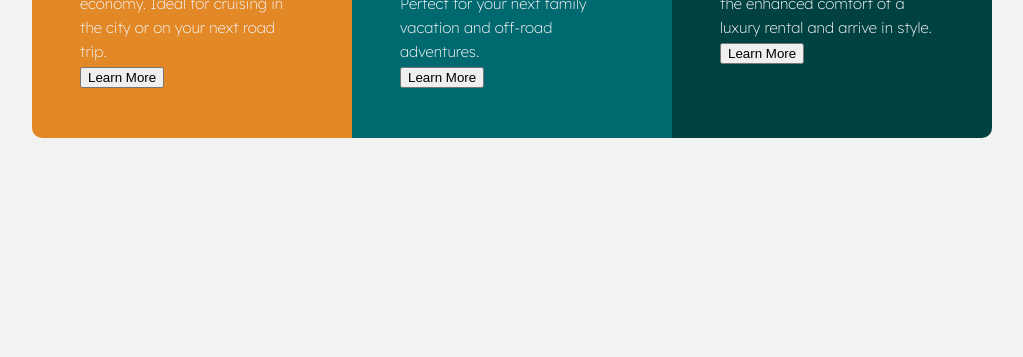
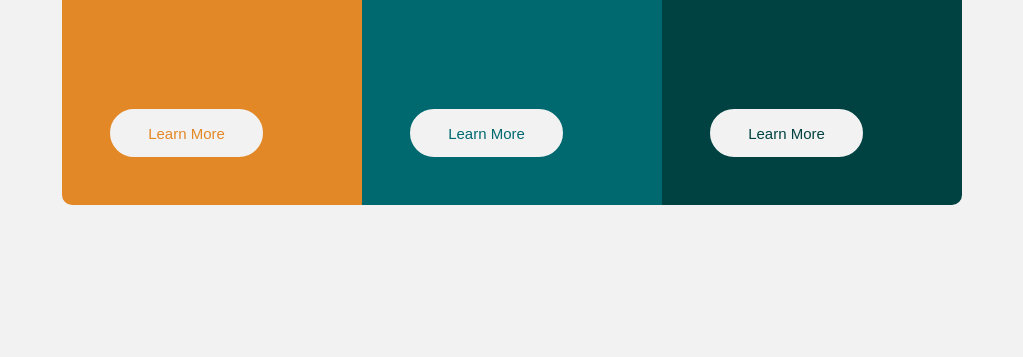
Before and after one commit to natanaeltome/3-column-preview-card, a plain HTML site: page index.html in a window 1280 px wide. Shown: the part 459-816 px from the top of the page, without its empty margins (128-1151 px from the left). Drawn offline with Linux system fonts and the light colour scheme.

Commit message:
Fixed issue with layout with Luxury card, added style to buttons,changed fonts

```diff
--- a/index.html
+++ b/index.html
@@ -6,7 +6,7 @@
         <meta http-equiv="X-UA-Compatible" content="IE=edge">
         <meta name="viewport" content="width=device-width, initial-scale=1.0">
         <link
-            href="https://fonts.googleapis.com/css2?family=Big+Shoulders+Display:wght@700&family=Lexend+Deca:wght@200&display=swap"
+            href="https://fonts.googleapis.com/css2?family=Big+Shoulders+Display:wght@700&family=Lexend+Deca:wght@400&display=swap"
             rel="stylesheet">
         <link href="./styles/style.css" rel="stylesheet">
         <title>3-column component</title>
@@ -20,9 +20,7 @@
                 <p class="card__paragraph">Choose a sedan for its affordability and excellent fuel economy. Ideal for
                     cruising in the city or on
                     your next road trip.</p>
-                <div class="card__button">
-                    <button>Learn More</button>
-                </div>
+                <button class="card__button--sedan">Learn More</button>
             </div>
             <div class="card--suv">
                 <img class="card__icon" src="./assets/icon-suvs.svg" alt="icon with suv representation">
@@ -30,10 +28,7 @@
                 <p class="card__paragraph">Take an SUV for its spacious interior, power, and versatility. Perfect for
                     your next family vacation
                     and off-road adventures.</p>
-                <div class="card__button">
-                    <button>Learn More</button>
-                </div>
-
+                <button class="card__button--suv">Learn More</button>
             </div>
             <div class="card--luxury">
                 <img class="card__icon" src="./assets/icon-luxury.svg" alt="icon with luxury car representation">
@@ -41,9 +36,7 @@
                 <p class="card__paragraph">Cruise in the best car brands without the bloated prices. Enjoy the enhanced
                     comfort of a luxury
                     rental and arrive in style.</p>
-                <div class="card__button">
-                    <button>Learn More</button>
-                </div>
+                <button class="card__button--luxury">Learn More</button>
             </div>
         </main>
     </body>
--- a/styles/_components.scss
+++ b/styles/_components.scss
@@ -23,26 +23,50 @@
 
 .card__icon {
     align-self: flex-start;
-    padding-bottom: $padding-card-icon-bottom;
 }
 
 .card__title {
     font-family: $font-family-card-title;
     font-size: $font-size-card-title;
-    color: $color-card-text;
+    color: $color-card-title;
     text-transform: uppercase;
-    padding-bottom: $padding-card-title-bottom;
 }
 
 .card__paragraph {
     font-family: $font-family-card-paragraph;
     font-size: $font-size-card-paragraph;
-    color: $color-card-text;
-    //padding-bottom: $padding-card-paragraph-bottom;
+    color: $color-card-paragraph;
 }
 
 .card__button {
-    flex-direction: column;
-    justify-content: space-between;
-    margin-bottom: 0
+    align-self: flex-start;
+    margin-top: $padding-card-button-top;
+    width: 75%;
+    height: 3rem;
+    font-size: $font-size-card-button;
+    background-color: $color-card-bg-button;
+    cursor: pointer;
+    border-color: $color-card-bg-button;
+    border-style: solid;
+    border-radius: 2.5rem;
 }
+
+.card__button--sedan {
+    @extend .card__button;
+    color: $color-card-bg-sedan;
+}
+
+.card__button--suv {
+    @extend .card__button;
+    color: $color-card-bg-suv;
+}
+
+.card__button--luxury {
+    @extend .card__button;
+    color: $color-card-bg-luxury;
+}
+
+.card__button:hover {
+    background-color: transparent;
+    color: $color-card-bg-button;
+}
--- a/styles/_core.scss
+++ b/styles/_core.scss
@@ -3,19 +3,19 @@
     $color-card-bg-sedan: hsl(31, 77%, 52%);
     $color-card-bg-suv: hsl(184, 100%, 22%);
     $color-card-bg-luxury: hsl(179, 100%, 13%);
-    $color-card-text: hsl(0, 0%, 95%);
+    $color-card-paragraph: hsla(0, 0%, 100%, 0.75);
+    $color-card-title: hsl(0, 0%, 95%);
     $color-card-bg-button: hsl(0, 0%, 95%);
 
     $font-size-card-title: 2.5rem;
     $font-size-card-paragraph: 15px;
+    $font-size-card-button: 15px;
     $font-family-card-title: 'Big Shoulders Display',
     cursive;
     $font-family-card-paragraph: 'Lexend Deca',
     sans-serif;
 
-    $padding-card-icon-bottom: 1rem;
-    $padding-card-title-bottom: 1rem;
-    $padding-card-paragraph-bottom: 6rem;
+    $padding-card-button-top: 6rem;
 
 
     // Mixins
@@ -23,8 +23,8 @@
     @mixin card {
         display: flex;
         flex-direction: column;
-        //justify-content: space-evenly;
-        //row-gap: 2rem;
-        width: 320px;
+        justify-content: space-between;
+        row-gap: 1rem;
+        width: 300px;
         padding: 3rem;
     }
```
Also changed, not shown: styles/style.css, 1 other file.
